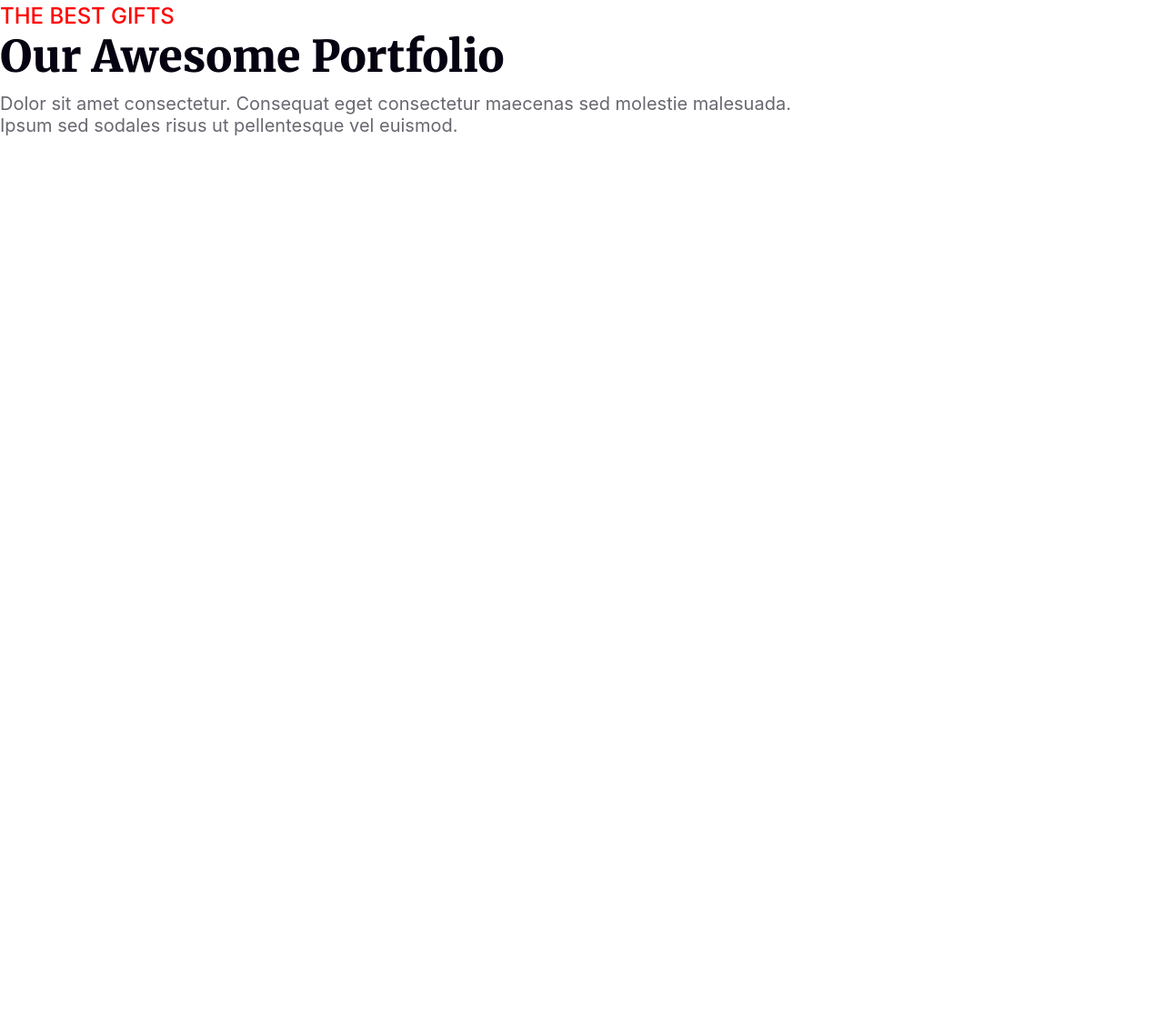
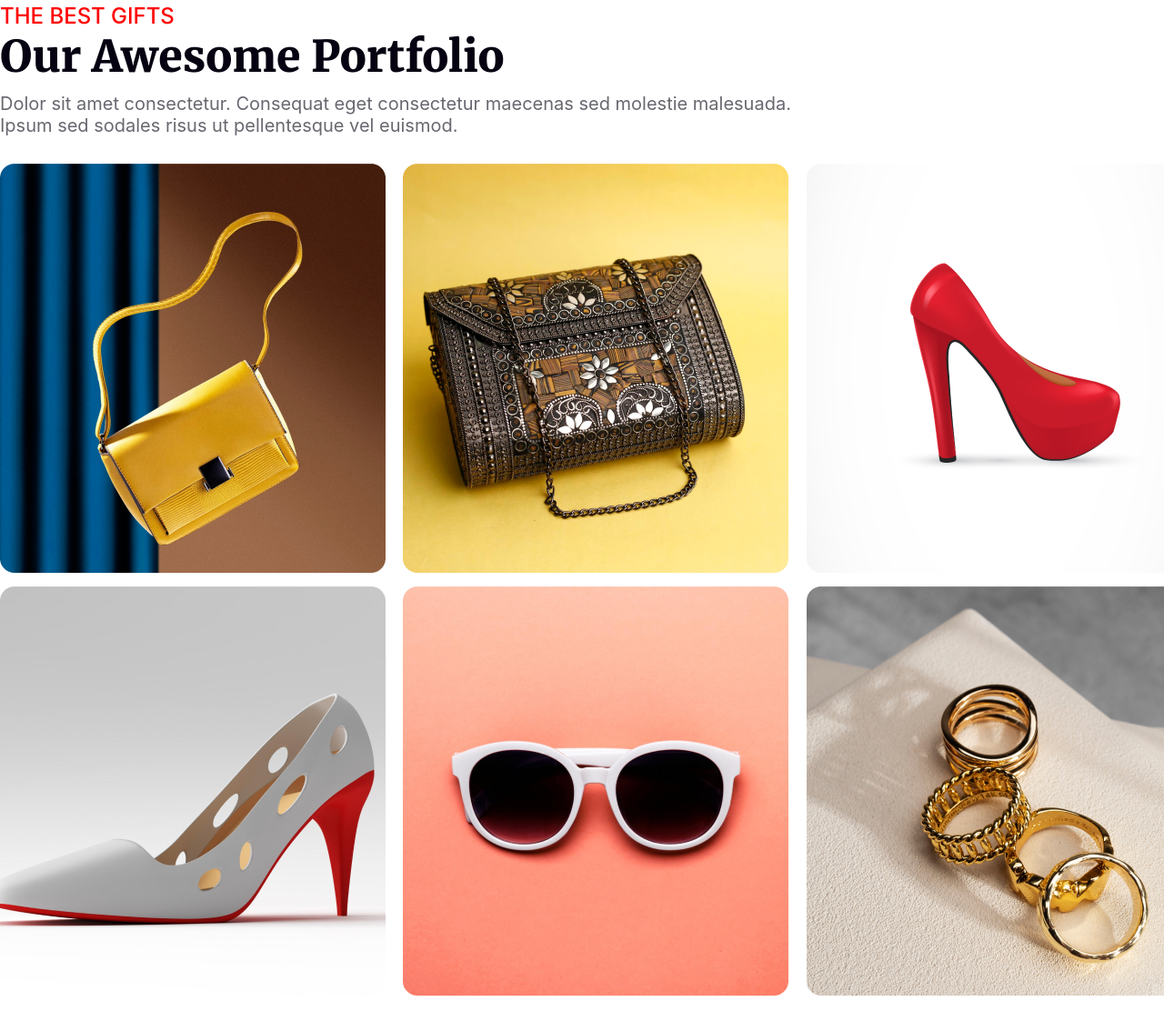
Before and after one commit to tareque101/new-year-offer, a plain HTML site: page index.html in a window 1280 px wide. Shown: the part 4174-5308 px from the top of the page at 91% size. Drawn offline with Linux system fonts and the light colour scheme; a web font is replaced by a local one.

Commit message:
commited

```diff
--- a/index.html
+++ b/index.html
@@ -171,6 +171,27 @@
 
             </div>
 
+            <div class="portfolio-items">
+              <div class="img1">
+                <img src="/resources/Rectangle 3.png" alt="">
+              </div>
+              <div class="img2">
+                <img src="/resources/Rectangle 4.png" alt="">
+              </div>
+              <div class="img3">
+                <img src="/resources/Rectangle 5.png" alt="">
+              </div>
+              <div class="img4">
+                <img src="/resources/Rectangle 6.png" alt="">
+              </div>
+              <div class="img5">
+                <img src="/resources/Rectangle 7.png" alt="">
+              </div>
+              <div class="img6">
+                <img src="/resources/Rectangle 8.png" alt="">
+              </div>
+            </div>
+
            </section>
 
            <!-- portfolio ends end -->
--- a/style/style.css
+++ b/style/style.css
@@ -334,6 +334,7 @@ flex-direction: column;
 justify-content: center;
 align-items: center;
 position: relative;
+
 }
 .holiday-container
 {
@@ -355,6 +356,10 @@ position: relative;
     font-size: 24px;
     font-weight: 500;
 
+
+}
+.holiday-container .texts h4{
+  margin-top: 90px;
 
 }
 
@@ -453,4 +458,12 @@ font-weight: 900;
     font-size: 20px;
     font-weight: 400;
     margin-top: 10px;
+    margin-bottom: 30px;
 }
+
+.portfolio-items
+{
+ display: grid;
+ grid-template-columns: repeat(3,1fr);
+ gap: 10px;
+}
```
